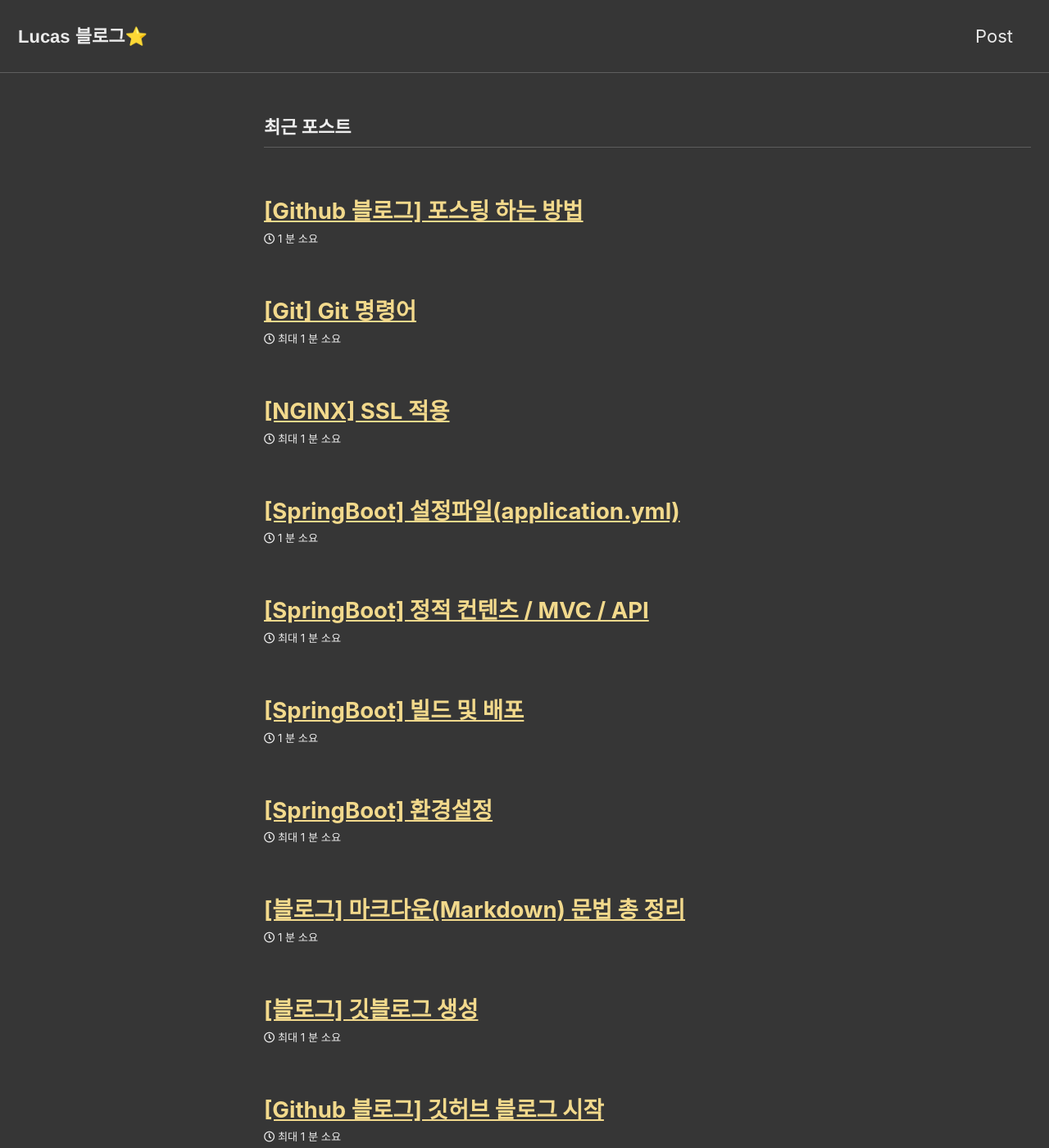
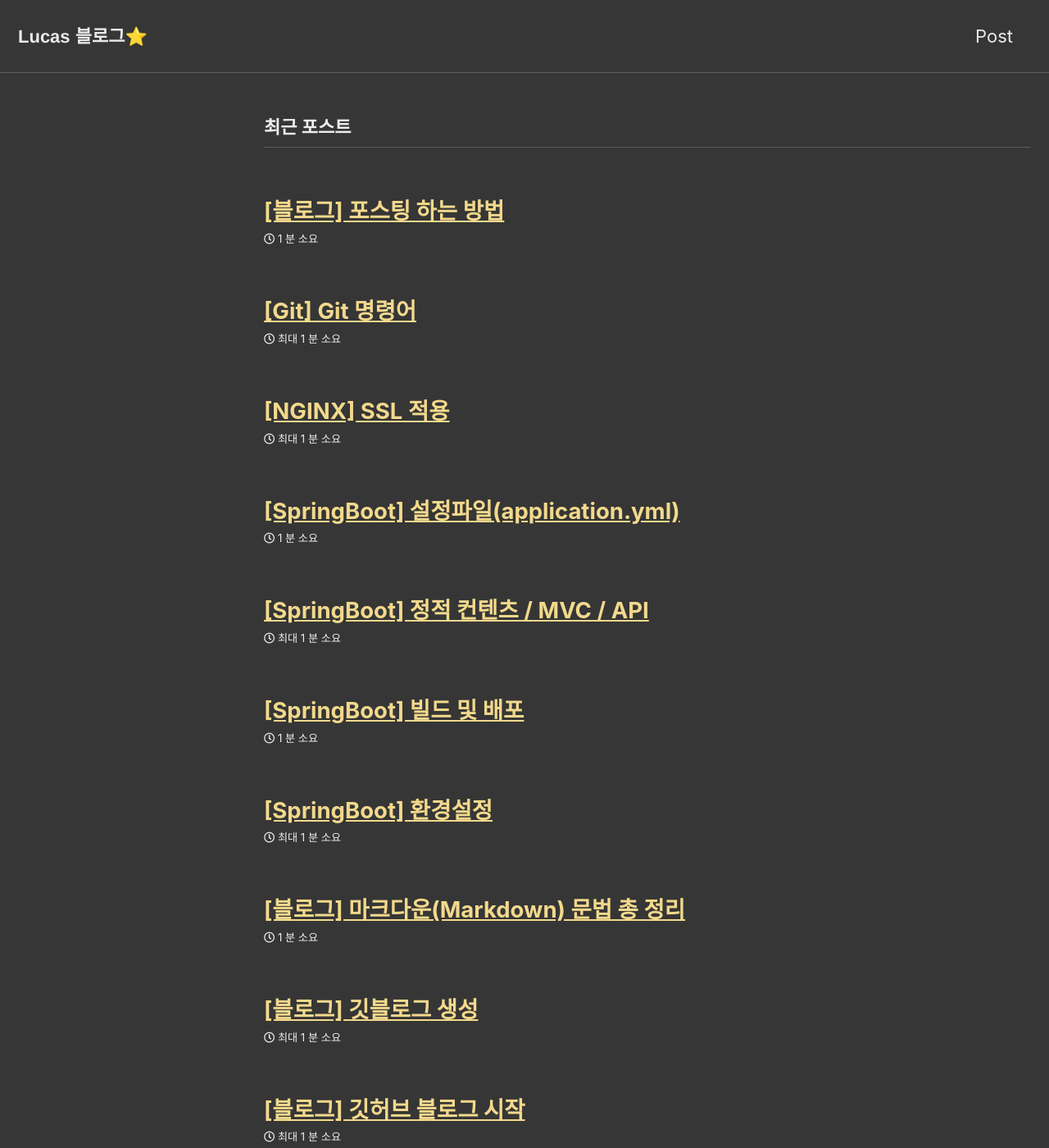
Before and after one commit to yeomseungjun/yeomseungjun.github.io, a Jekyll site: the page built from index.markdown, in a window 1280 px wide and 1400 px high. Shown: the whole window at 82% size. Built offline with Jekyll 4.4.1, drawn with Linux system fonts in a browser that asks for light colours; cached includes are drawn as plain includes; some web fonts are replaced; the list of posts is cut into pages by our own code.

Commit message:
modi posts

```diff
--- a/_posts/blog/2022-10-12-first.md
+++ b/_posts/blog/2022-10-12-first.md
@@ -1,11 +1,11 @@
 ---
-title: "[Github 블로그] 깃허브 블로그 시작"
+title: "[블로그] 깃허브 블로그 시작"
 excerpt: ""
 categories:
   - Blog
 tags:
   - [Blog, jekyll, Github]
-toc: false
+toc: true
 toc_sticky: false
 date: 2022-10-12
 last_modified_at: 2022-11-07
--- a/_posts/blog/2022-11-07-blog-posting.md
+++ b/_posts/blog/2022-11-07-blog-posting.md
@@ -1,10 +1,10 @@
 ---
-title: "[Github 블로그] 포스팅 하는 방법"
+title: "[블로그] 포스팅 하는 방법"
 excerpt: ""
 categories:
   - Blog
 tags:
-  - [Blog, jekyll, Github, Git]
+  - [Blog, jekyll, Github]
 toc: true
 toc_sticky: false
 date: 2022-11-07
```
